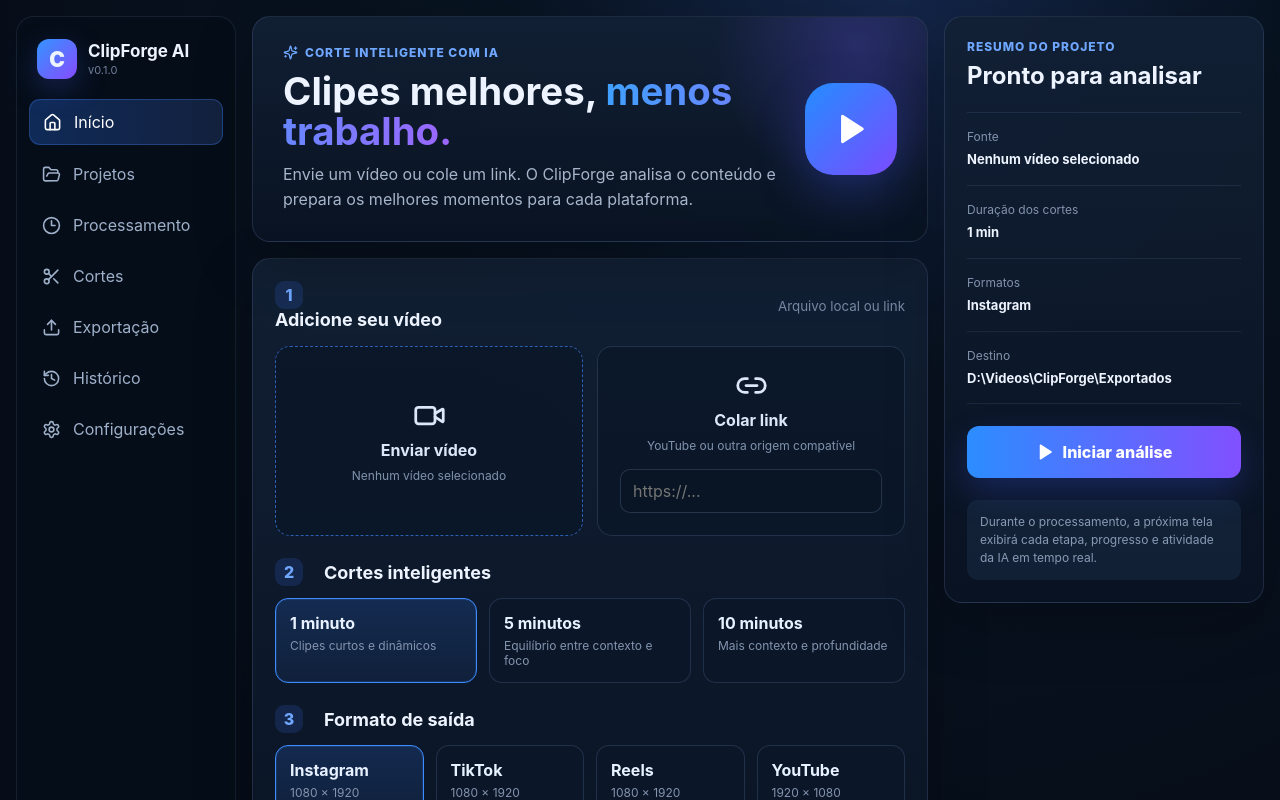
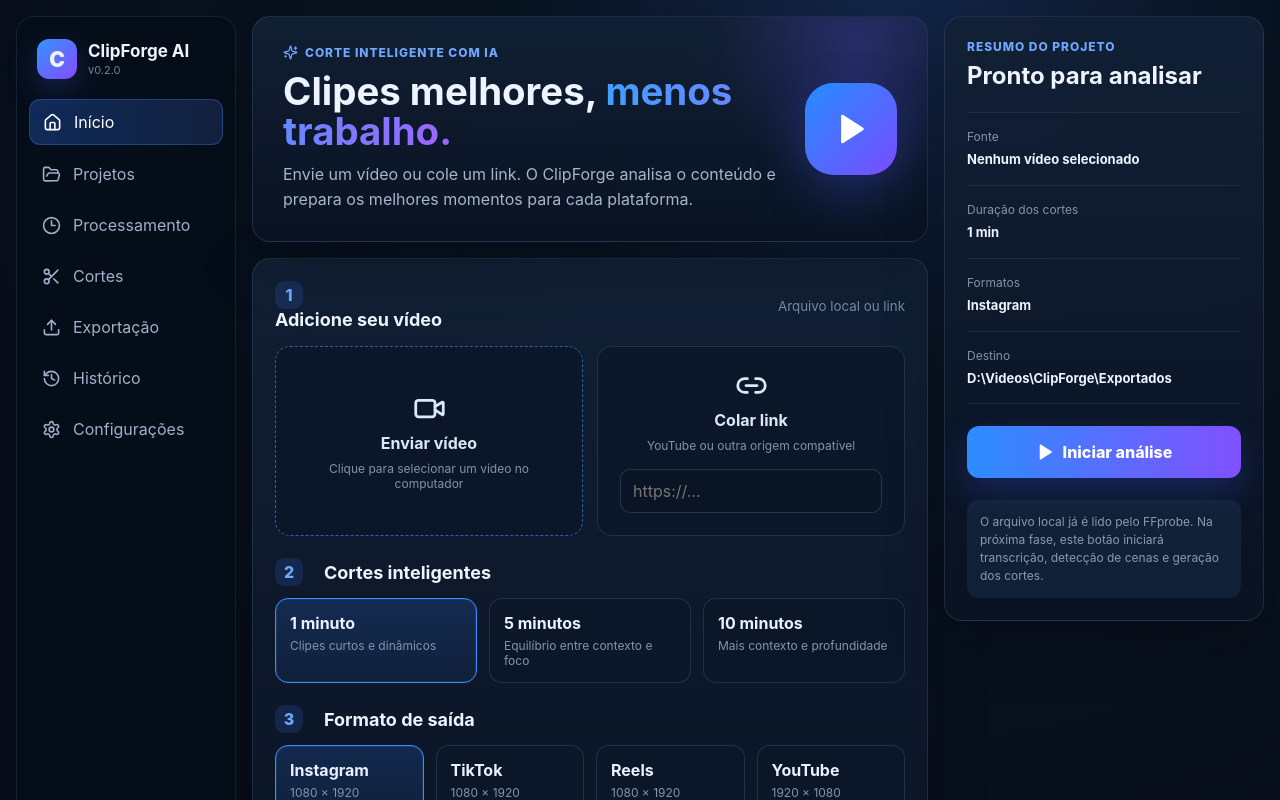
Before and after one commit to hallankazale/clipforge-ai, a React (Vite) app in the folder apps/desktop/: page / in a window 1280 px wide. Shown: the top 800 px of the page. Built offline with nearby package versions, Linux system fonts and the light colour scheme.

Commit message:
feat(ui): connect native video selection and metadata preview

```diff
--- a/apps/desktop/src/App.tsx
+++ b/apps/desktop/src/App.tsx
@@ -1,10 +1,16 @@
 import { useMemo, useState } from 'react';
 import {
+  AlertCircle,
+  CheckCircle2,
   Clock3,
+  FileVideo2,
   FolderOpen,
+  Gauge,
   History,
   Home,
   Link2,
+  LoaderCircle,
+  Monitor,
   Play,
   Scissors,
   Settings,
@@ -29,17 +35,51 @@ const durations: Array<{ value: DurationOption; title: string; detail: string }>
   { value: 10, title: '10 minutos', detail: 'Mais contexto e profundidade' },
 ];
 
+function formatDuration(totalSeconds: number): string {
+  const safeSeconds = Math.max(0, Math.round(totalSeconds));
+  const hours = Math.floor(safeSeconds / 3600);
+  const minutes = Math.floor((safeSeconds % 3600) / 60);
+  const seconds = safeSeconds % 60;
+
+  if (hours > 0) {
+    return `${hours}:${String(minutes).padStart(2, '0')}:${String(seconds).padStart(2, '0')}`;
+  }
+
+  return `${minutes}:${String(seconds).padStart(2, '0')}`;
+}
+
+function formatFileSize(bytes: number | null): string {
+  if (!bytes || bytes <= 0) return 'Tamanho indisponível';
+
+  const units = ['B', 'KB', 'MB', 'GB', 'TB'];
+  let value = bytes;
+  let unitIndex = 0;
+
+  while (value >= 1024 && unitIndex < units.length - 1) {
+    value /= 1024;
+    unitIndex += 1;
+  }
+
+  return `${value.toFixed(unitIndex >= 2 ? 1 : 0)} ${units[unitIndex]}`;
+}
+
 function App() {
   const [duration, setDuration] = useState<DurationOption>(1);
   const [selectedPlatforms, setSelectedPlatforms] = useState<Platform[]>(['Instagram']);
-  const [sourceName, setSourceName] = useState<string>('Nenhum vídeo selecionado');
   const [sourceUrl, setSourceUrl] = useState('');
+  const [videoMetadata, setVideoMetadata] = useState<VideoMetadata | null>(null);
+  const [videoStatus, setVideoStatus] = useState<'idle' | 'probing' | 'ready' | 'error'>('idle');
+  const [videoError, setVideoError] = useState<string | null>(null);
   const [outputPath, setOutputPath] = useState('D:\\Videos\\ClipForge\\Exportados');
 
   const summaryFormats = useMemo(
     () => selectedPlatforms.join(', ') || 'A definir',
     [selectedPlatforms],
   );
+
+  const sourceSummary = sourceUrl.trim()
+    ? 'Link de vídeo'
+    : videoMetadata?.fileName ?? 'Nenhum vídeo selecionado';
 
   function togglePlatform(platform: Platform): void {
     setSelectedPlatforms((current) =>
@@ -54,6 +94,43 @@ function App() {
     if (selected) setOutputPath(selected);
   }
 
+  async function chooseVideo(): Promise<void> {
+    if (!window.clipforge) {
+      setVideoStatus('error');
+      setVideoError('A ponte segura do Electron não está disponível. Execute pelo aplicativo desktop.');
+      return;
+    }
+
+    setVideoStatus('probing');
+    setVideoError(null);
+
+    const result = await window.clipforge.selectVideoFile();
+
+    if (!result.ok) {
+      if (result.canceled) {
+        setVideoStatus(videoMetadata ? 'ready' : 'idle');
+        return;
+      }
+
+      setVideoStatus('error');
+      setVideoError(result.error ?? 'Não foi possível ler o vídeo.');
+      return;
+    }
+
+    setSourceUrl('');
+    setVideoMetadata(result.metadata);
+    setVideoStatus('ready');
+  }
+
+  function updateSourceUrl(value: string): void {
+    setSourceUrl(value);
+    if (value.trim()) {
+      setVideoMetadata(null);
+      setVideoStatus('idle');
+      setVideoError(null);
+    }
+  }
+
   return (
     <div className="app-shell">
       <aside className="sidebar">
@@ -61,7 +138,7 @@ function App() {
           <div className="brand-mark">C</div>
           <div>
             <strong>ClipForge AI</strong>
-            <span>v0.1.0</span>
+            <span>v0.2.0</span>
           </div>
         </div>
 
@@ -103,16 +180,21 @@ function App() {
           </header>
 
           <div className="source-grid">
-            <label className="source-card upload-card">
-              <input
-                type="file"
-                accept="video/*"
-                onChange={(event) => setSourceName(event.target.files?.[0]?.name ?? 'Nenhum vídeo selecionado')}
-              />
-              <Video size={33} />
-              <strong>Enviar vídeo</strong>
-              <span>{sourceName}</span>
-            </label>
+            <button
+              type="button"
+              className={`source-card upload-card ${videoStatus === 'ready' ? 'source-ready' : ''}`}
+              onClick={chooseVideo}
+              disabled={videoStatus === 'probing'}
+            >
+              {videoStatus === 'probing' ? <LoaderCircle className="spin" size={33} /> : <Video size={33} />}
+              <strong>{videoStatus === 'probing' ? 'Lendo vídeo...' : 'Enviar vídeo'}</strong>
+              <span>
+                {videoMetadata
+                  ? videoMetadata.fileName
+                  : 'Clique para selecionar um vídeo no computador'}
+              </span>
+              {videoStatus === 'ready' && <small className="ready-label"><CheckCircle2 size={14} /> FFprobe concluído</small>}
+            </button>
 
             <div className="source-card">
               <Link2 size={33} />
@@ -121,11 +203,41 @@ function App() {
               <input
                 className="text-input"
                 value={sourceUrl}
-                onChange={(event) => setSourceUrl(event.target.value)}
+                onChange={(event) => updateSourceUrl(event.target.value)}
                 placeholder="https://..."
               />
             </div>
           </div>
+
+          {videoError && (
+            <div className="status-message error-message" role="alert">
+              <AlertCircle size={18} />
+              <span>{videoError}</span>
+            </div>
+          )}
+
+          {videoMetadata && (
+            <section className="metadata-card" aria-label="Informações do vídeo selecionado">
+              <div className="metadata-heading">
+                <div>
+                  <FileVideo2 size={21} />
+                  <div>
+                    <strong>{videoMetadata.fileName}</strong>
+                    <span>{videoMetadata.filePath}</span>
+                  </div>
+                </div>
+                <span className="engine-badge">FFprobe</span>
+              </div>
+
+              <div className="metadata-grid">
+                <div><Clock3 size={17} /><span>Duração</span><strong>{formatDuration(videoMetadata.durationSeconds)}</strong></div>
+                <div><Monitor size={17} /><span>Resolução</span><strong>{videoMetadata.width && videoMetadata.height ? `${videoMetadata.width} × ${videoMetadata.height}` : 'N/D'}</strong></div>
+                <div><Gauge size={17} /><span>FPS</span><strong>{videoMetadata.fps ? videoMetadata.fps.toFixed(2) : 'N/D'}</strong></div>
+                <div><Video size={17} /><span>Codec</span><strong>{videoMetadata.videoCodec?.toUpperCase() ?? 'N/D'}</strong></div>
+                <div><FileVideo2 size={17} /><span>Tamanho</span><strong>{formatFileSize(videoMetadata.sizeBytes)}</strong></div>
+              </div>
+            </section>
+          )}
 
           <div className="config-block">
             <div className="block-title"><span className="step">2</span><h2>Cortes inteligentes</h2></div>
@@ -174,18 +286,19 @@ function App() {
       <aside className="summary panel">
         <div>
           <span className="eyebrow">RESUMO DO PROJETO</span>
-          <h2>Pronto para analisar</h2>
+          <h2>{videoMetadata ? 'Vídeo reconhecido' : 'Pronto para analisar'}</h2>
         </div>
 
         <div className="summary-list">
-          <div><span>Fonte</span><strong>{sourceUrl ? 'Link' : sourceName}</strong></div>
+          <div><span>Fonte</span><strong>{sourceSummary}</strong></div>
+          {videoMetadata && <div><span>Vídeo</span><strong>{formatDuration(videoMetadata.durationSeconds)} · {formatFileSize(videoMetadata.sizeBytes)}</strong></div>}
           <div><span>Duração dos cortes</span><strong>{duration} min</strong></div>
           <div><span>Formatos</span><strong>{summaryFormats}</strong></div>
           <div><span>Destino</span><strong>{outputPath}</strong></div>
         </div>
 
-        <button className="primary-action"><Play size={18} fill="currentColor" />Iniciar análise</button>
-        <p className="summary-note">Durante o processamento, a próxima tela exibirá cada etapa, progresso e atividade da IA em tempo real.</p>
+        <button className="primary-action" disabled={!videoMetadata && !sourceUrl.trim()}><Play size={18} fill="currentColor" />Iniciar análise</button>
+        <p className="summary-note">O arquivo local já é lido pelo FFprobe. Na próxima fase, este botão iniciará transcrição, detecção de cenas e geração dos cortes.</p>
       </aside>
     </div>
   );
```
